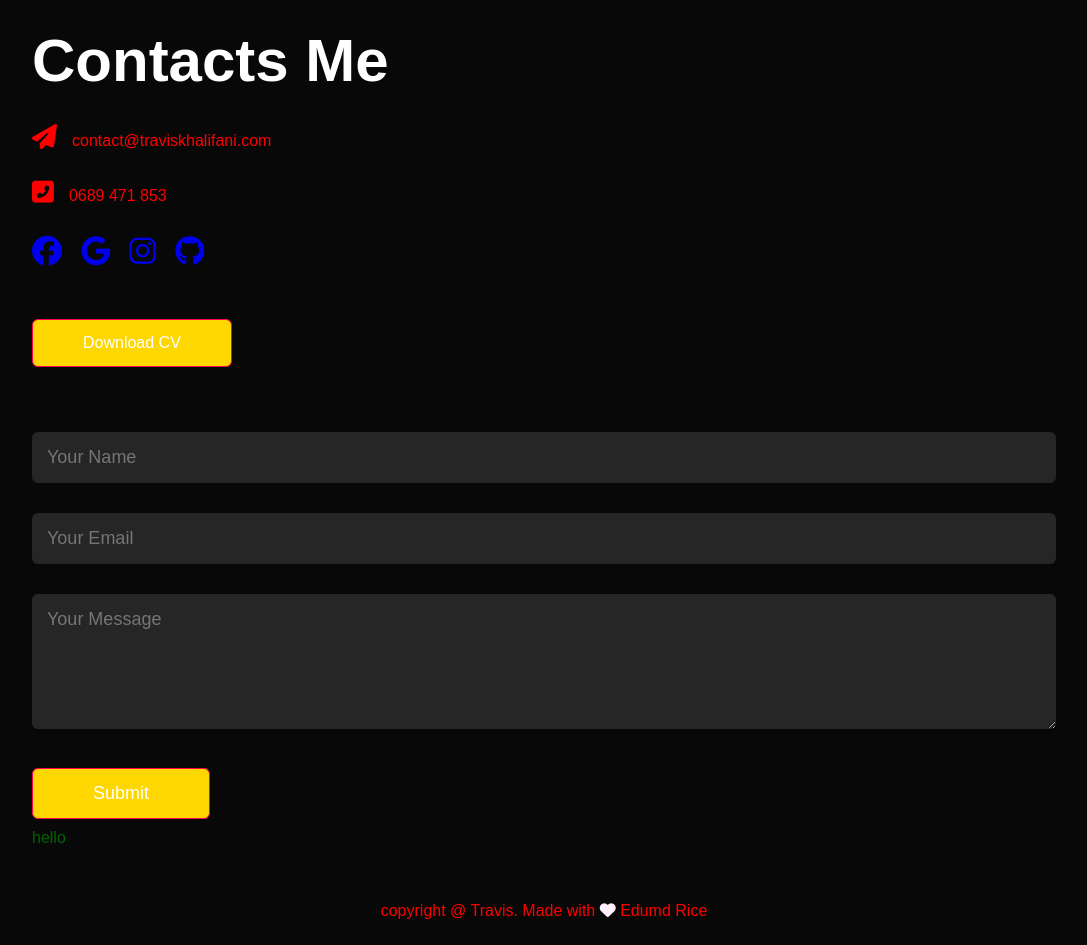
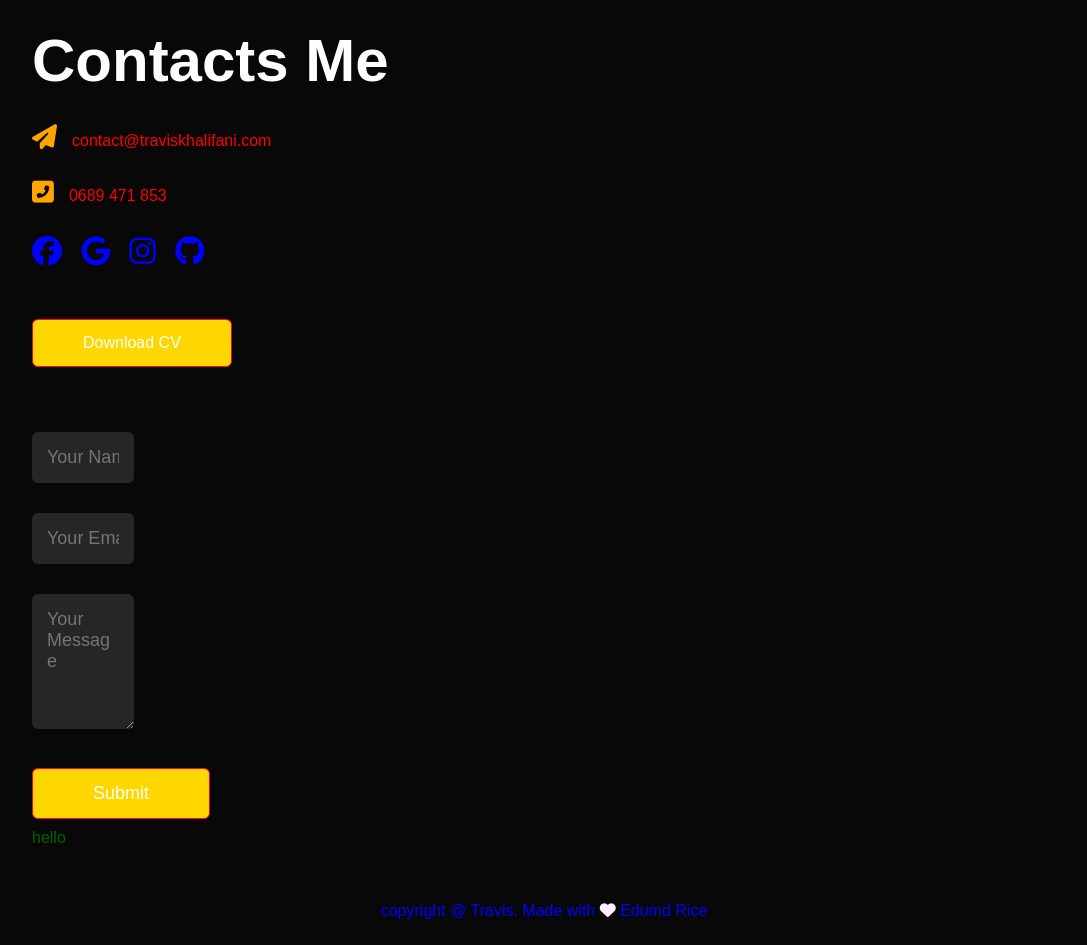
Before and after one commit to travis246/portfolio, a plain HTML site: page index.html in a window 1280 px wide. Shown: the part 2260-3205 px from the top of the page, without its empty margins (96-1183 px from the left). Drawn offline with Linux system fonts and the light colour scheme.

Commit message:
Update style.css
style.css

```diff
--- a/style.css
+++ b/style.css
@@ -257,7 +257,7 @@ transform: scale(1.1);
     margin-top: 30px;
 }
 .contact-left p i{
-    color:oranges;
+    color:orange;
     margin-right: 15px;
     font-size: 25px;
 }
@@ -269,7 +269,7 @@ transform: scale(1.1);
     text-decoration: none;
     font-size: 30px;
     margin-right: 15px;
-    color:pinke;
+    color:blue;
     display: inline-block;
     transition: transform 0.5s;
 }
@@ -282,7 +282,7 @@ transform: scale(1.1);
     background: gold;
 }
 .contact-right form{
-    width: 100%;
+    width: 10%;
 }
 form input, form textarea{
     width: 100%;
@@ -305,7 +305,7 @@ form .btn2{
     width: 100%;
     text-align: center;
     padding: 25px 0;
-    color:red;
+    color:blue;
     font-weight: 300;
     margin-top: 20px;
     border-radius: 15px;
```
